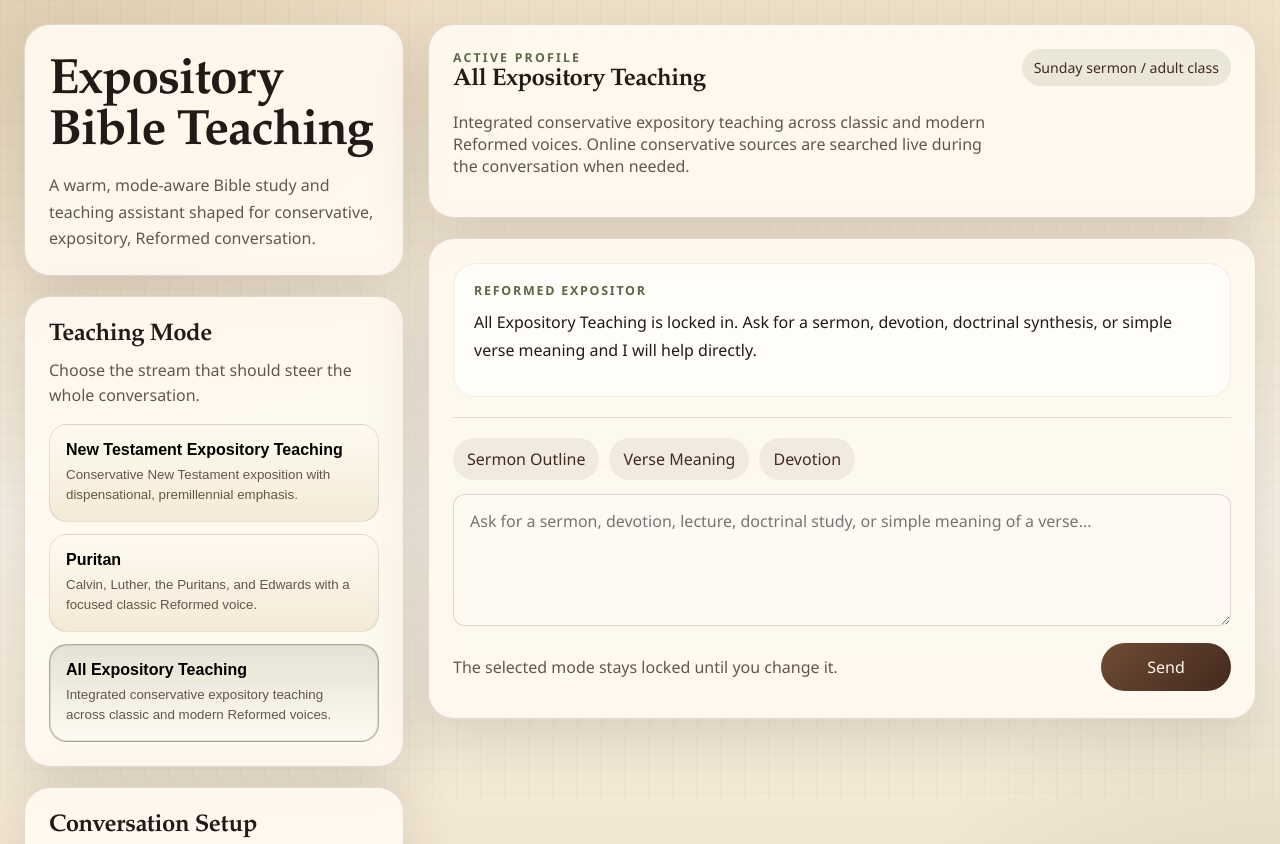
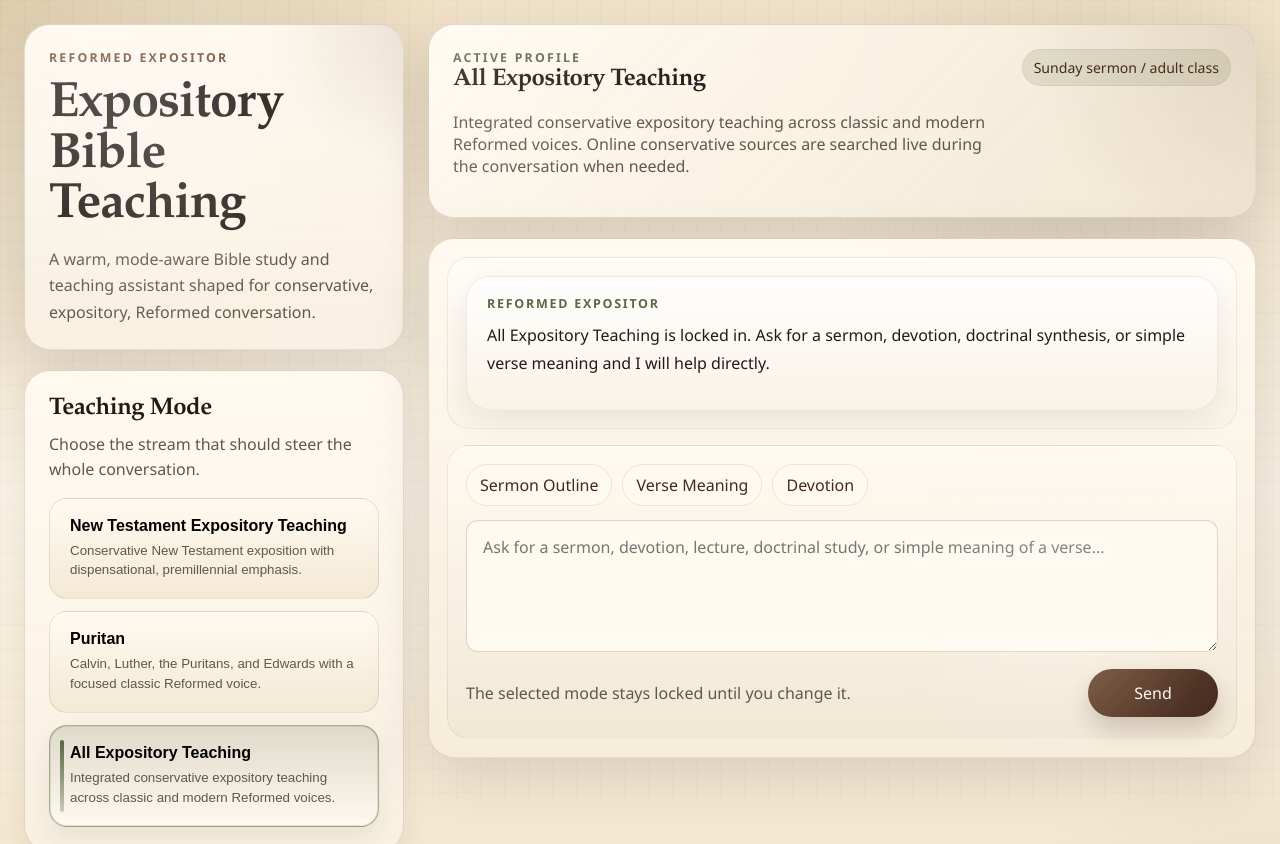
Before and after one commit to Drhany77/expository-bible-teaching, a website: page public/index.html in a window 1280 px wide. Shown: the top 844 px of the page. Drawn offline with Linux system fonts and the light colour scheme; no server answers.

Commit message:
Polish app layout and visual styling

```diff
--- a/public/index.html
+++ b/public/index.html
@@ -10,6 +10,7 @@
     <div class="app-shell">
       <aside class="sidebar">
         <div class="brand-card">
+          <p class="eyebrow brand-eyebrow">Reformed Expositor</p>
           <h1>Expository Bible Teaching</h1>
           <p class="lead">
             A warm, mode-aware Bible study and teaching assistant shaped for
@@ -59,7 +60,9 @@
         </section>
 
         <section class="chat-panel">
-          <div class="message-list" id="messageList"></div>
+          <div class="conversation-shell">
+            <div class="message-list" id="messageList"></div>
+          </div>
           <form class="composer" id="chatForm">
             <div class="starter-row">
               <button class="starter" type="button" data-starter="Prepare a sermon outline for Romans 3:21-26.">
--- a/public/styles.css
+++ b/public/styles.css
@@ -3,12 +3,16 @@
   --muted: #63564a;
   --paper: #f7f1e5;
   --paper-strong: #fffaf1;
+  --paper-deep: #f2e8d4;
   --sand: #eadcc2;
   --oak: #6f4c33;
   --oak-deep: #43291e;
+  --oak-soft: #9f7d5f;
   --olive: #5c6845;
   --line: rgba(67, 41, 30, 0.14);
+  --line-strong: rgba(67, 41, 30, 0.22);
   --shadow: 0 18px 60px rgba(56, 36, 24, 0.15);
+  --shadow-soft: 0 10px 30px rgba(56, 36, 24, 0.08);
   --radius-lg: 26px;
   --radius-md: 18px;
   --radius-sm: 12px;
@@ -24,9 +28,10 @@ body {
   font-family: "Avenir Next", "Segoe UI", sans-serif;
   color: var(--ink);
   background:
-    radial-gradient(circle at top left, rgba(173, 144, 97, 0.22), transparent 30%),
-    radial-gradient(circle at bottom right, rgba(92, 104, 69, 0.18), transparent 26%),
-    linear-gradient(180deg, #f0e2c8 0%, #f7f1e5 48%, #efe0c2 100%);
+    radial-gradient(circle at top left, rgba(173, 144, 97, 0.28), transparent 28%),
+    radial-gradient(circle at 85% 12%, rgba(92, 104, 69, 0.12), transparent 18%),
+    radial-gradient(circle at bottom right, rgba(92, 104, 69, 0.2), transparent 24%),
+    linear-gradient(180deg, #f2e4ca 0%, #f8f1e3 42%, #f0dfc0 100%);
 }
 
 body::before {
@@ -40,12 +45,25 @@ body::before {
   background-size: 24px 24px;
 }
 
+body::after {
+  content: "";
+  position: fixed;
+  inset: 0;
+  pointer-events: none;
+  background:
+    radial-gradient(circle at 12% 18%, rgba(255, 255, 255, 0.24), transparent 16%),
+    radial-gradient(circle at 82% 76%, rgba(255, 255, 255, 0.18), transparent 14%);
+}
+
 .app-shell {
   position: relative;
   display: grid;
   grid-template-columns: minmax(320px, 380px) 1fr;
   gap: 24px;
   padding: 24px;
+  max-width: 1560px;
+  margin: 0 auto;
+  align-items: start;
 }
 
 .sidebar,
@@ -55,13 +73,22 @@ body::before {
   gap: 20px;
 }
 
+.sidebar {
+  position: sticky;
+  top: 24px;
+}
+
+.chat-column {
+  min-width: 0;
+}
+
 .brand-card,
 .panel,
 .hero-card,
 .chat-panel {
   border: 1px solid var(--line);
   border-radius: var(--radius-lg);
-  background: rgba(255, 250, 241, 0.9);
+  background: linear-gradient(180deg, rgba(255, 250, 241, 0.96), rgba(249, 241, 227, 0.88));
   backdrop-filter: blur(10px);
   box-shadow: var(--shadow);
 }
@@ -70,6 +97,23 @@ body::before {
 .panel,
 .hero-card {
   padding: 24px;
+}
+
+.brand-card,
+.hero-card {
+  position: relative;
+  overflow: hidden;
+}
+
+.brand-card::before,
+.hero-card::before {
+  content: "";
+  position: absolute;
+  inset: 0;
+  pointer-events: none;
+  background:
+    radial-gradient(circle at top right, rgba(111, 76, 51, 0.12), transparent 28%),
+    linear-gradient(140deg, rgba(255, 255, 255, 0.18), transparent 35%);
 }
 
 .brand-card h1,
@@ -81,9 +125,10 @@ body::before {
 }
 
 .brand-card h1 {
-  margin-top: 8px;
+  margin-top: 0;
   font-size: clamp(2rem, 4vw, 3.1rem);
   line-height: 1.02;
+  max-width: 10ch;
 }
 
 .eyebrow {
@@ -93,6 +138,11 @@ body::before {
   text-transform: uppercase;
   color: var(--olive);
   font-weight: 700;
+}
+
+.brand-eyebrow {
+  margin-bottom: 14px;
+  color: var(--oak);
 }
 
 .lead,
@@ -113,6 +163,10 @@ body::before {
   margin-bottom: 16px;
 }
 
+.panel {
+  box-shadow: var(--shadow-soft);
+}
+
 .panel-head p {
   margin: 8px 0 0;
   line-height: 1.55;
@@ -125,13 +179,15 @@ body::before {
 
 .mode-button {
   width: 100%;
-  padding: 16px;
+  position: relative;
+  padding: 18px 18px 18px 20px;
   border: 1px solid rgba(67, 41, 30, 0.12);
   border-radius: var(--radius-md);
-  background: linear-gradient(180deg, rgba(255, 250, 241, 0.95), rgba(241, 230, 207, 0.8));
+  background: linear-gradient(180deg, rgba(255, 250, 241, 0.98), rgba(241, 230, 207, 0.82));
   text-align: left;
   cursor: pointer;
-  transition: transform 160ms ease, border-color 160ms ease, background 160ms ease;
+  box-shadow: inset 0 1px 0 rgba(255, 255, 255, 0.55);
+  transition: transform 160ms ease, border-color 160ms ease, background 160ms ease, box-shadow 160ms ease;
 }
 
 .mode-button:hover,
@@ -139,6 +195,11 @@ body::before {
 .ghost-button:hover,
 .primary-button:hover {
   transform: translateY(-1px);
+}
+
+.mode-button:hover {
+  border-color: rgba(67, 41, 30, 0.22);
+  box-shadow: 0 12px 24px rgba(56, 36, 24, 0.08);
 }
 
 .mode-button strong,
@@ -157,8 +218,19 @@ body::before {
 
 .mode-button.active {
   border-color: rgba(92, 104, 69, 0.5);
-  background: linear-gradient(180deg, rgba(92, 104, 69, 0.16), rgba(255, 250, 241, 0.92));
-  box-shadow: inset 0 0 0 1px rgba(92, 104, 69, 0.16);
+  background: linear-gradient(180deg, rgba(92, 104, 69, 0.18), rgba(255, 250, 241, 0.94));
+  box-shadow: inset 0 0 0 1px rgba(92, 104, 69, 0.16), 0 12px 26px rgba(56, 36, 24, 0.08);
+}
+
+.mode-button.active::before {
+  content: "";
+  position: absolute;
+  left: 10px;
+  top: 14px;
+  bottom: 14px;
+  width: 4px;
+  border-radius: 999px;
+  background: linear-gradient(180deg, var(--olive), rgba(92, 104, 69, 0.3));
 }
 
 .field,
@@ -190,15 +262,16 @@ textarea {
   width: 100%;
   border: 1px solid rgba(67, 41, 30, 0.18);
   border-radius: var(--radius-sm);
-  background: var(--paper-strong);
+  background: rgba(255, 250, 241, 0.96);
   padding: 14px 16px;
   font: inherit;
   color: var(--ink);
+  box-shadow: inset 0 1px 2px rgba(67, 41, 30, 0.04);
 }
 
 textarea {
   resize: vertical;
-  min-height: 120px;
+  min-height: 108px;
   line-height: 1.6;
 }
 
@@ -216,12 +289,14 @@ textarea {
   padding: 12px 16px;
   background: rgba(67, 41, 30, 0.08);
   color: var(--oak-deep);
+  box-shadow: inset 0 0 0 1px rgba(67, 41, 30, 0.08);
 }
 
 .primary-button {
   padding: 13px 20px;
   background: linear-gradient(135deg, var(--oak), var(--oak-deep));
   color: #fff8ef;
+  box-shadow: 0 12px 22px rgba(67, 41, 30, 0.2);
 }
 
 .upload-form {
@@ -298,6 +373,7 @@ textarea {
   justify-content: space-between;
   gap: 18px;
   align-items: flex-start;
+  background: linear-gradient(135deg, rgba(255, 250, 241, 0.98), rgba(242, 232, 212, 0.88));
 }
 
 .hero-badges {
@@ -309,17 +385,28 @@ textarea {
 .badge {
   padding: 9px 12px;
   border-radius: 999px;
-  background: rgba(92, 104, 69, 0.12);
+  background: rgba(92, 104, 69, 0.14);
   color: var(--oak-deep);
   font-size: 0.88rem;
   white-space: nowrap;
+  box-shadow: inset 0 0 0 1px rgba(92, 104, 69, 0.08);
 }
 
 .chat-panel {
-  padding: 24px;
+  padding: 18px;
   display: flex;
   flex-direction: column;
-  gap: 20px;
+  gap: 16px;
+  background:
+    linear-gradient(180deg, rgba(255, 250, 241, 0.96), rgba(246, 236, 218, 0.92));
+}
+
+.conversation-shell {
+  padding: 18px;
+  border-radius: 22px;
+  background: linear-gradient(180deg, rgba(255, 255, 255, 0.5), rgba(250, 243, 231, 0.78));
+  border: 1px solid rgba(67, 41, 30, 0.08);
+  box-shadow: inset 0 1px 0 rgba(255, 255, 255, 0.5);
 }
 
 .message-list {
@@ -331,14 +418,15 @@ textarea {
 .message {
   max-width: min(860px, 100%);
   padding: 18px 20px;
-  border-radius: 22px;
+  border-radius: 24px;
   border: 1px solid rgba(67, 41, 30, 0.08);
-  background: rgba(255, 255, 255, 0.62);
+  background: linear-gradient(180deg, rgba(255, 255, 255, 0.88), rgba(250, 243, 231, 0.82));
+  box-shadow: var(--shadow-soft);
 }
 
 .message.user {
   align-self: flex-end;
-  background: linear-gradient(135deg, rgba(111, 76, 51, 0.18), rgba(234, 220, 194, 0.66));
+  background: linear-gradient(135deg, rgba(111, 76, 51, 0.2), rgba(234, 220, 194, 0.78));
 }
 
 .message.assistant {
@@ -374,6 +462,7 @@ textarea {
   font-size: 0.83rem;
   color: var(--oak-deep);
   text-decoration: none;
+  box-shadow: inset 0 0 0 1px rgba(92, 104, 69, 0.08);
 }
 
 .message-citation:hover {
@@ -384,8 +473,11 @@ textarea {
   display: flex;
   flex-direction: column;
   gap: 14px;
-  padding-top: 20px;
-  border-top: 1px solid var(--line);
+  padding: 18px;
+  border: 1px solid rgba(67, 41, 30, 0.08);
+  border-radius: 22px;
+  background: linear-gradient(180deg, rgba(255, 250, 241, 0.98), rgba(241, 231, 213, 0.92));
+  box-shadow: inset 0 1px 0 rgba(255, 255, 255, 0.55);
 }
 
 .starter-row {
@@ -396,8 +488,9 @@ textarea {
 
 .starter {
   padding: 10px 14px;
-  background: rgba(67, 41, 30, 0.07);
+  background: rgba(255, 250, 241, 0.94);
   color: var(--oak-deep);
+  box-shadow: inset 0 0 0 1px rgba(67, 41, 30, 0.1);
 }
 
 .composer-actions {
@@ -414,10 +507,11 @@ textarea {
 @media (max-width: 980px) {
   .app-shell {
     grid-template-columns: 1fr;
+    padding: 16px;
   }
 
-  .chat-panel {
-    min-height: auto;
+  .sidebar {
+    position: static;
   }
 
   .hero-card,
@@ -425,4 +519,8 @@ textarea {
     flex-direction: column;
     align-items: flex-start;
   }
+
+  .brand-card h1 {
+    max-width: none;
+  }
 }
```
